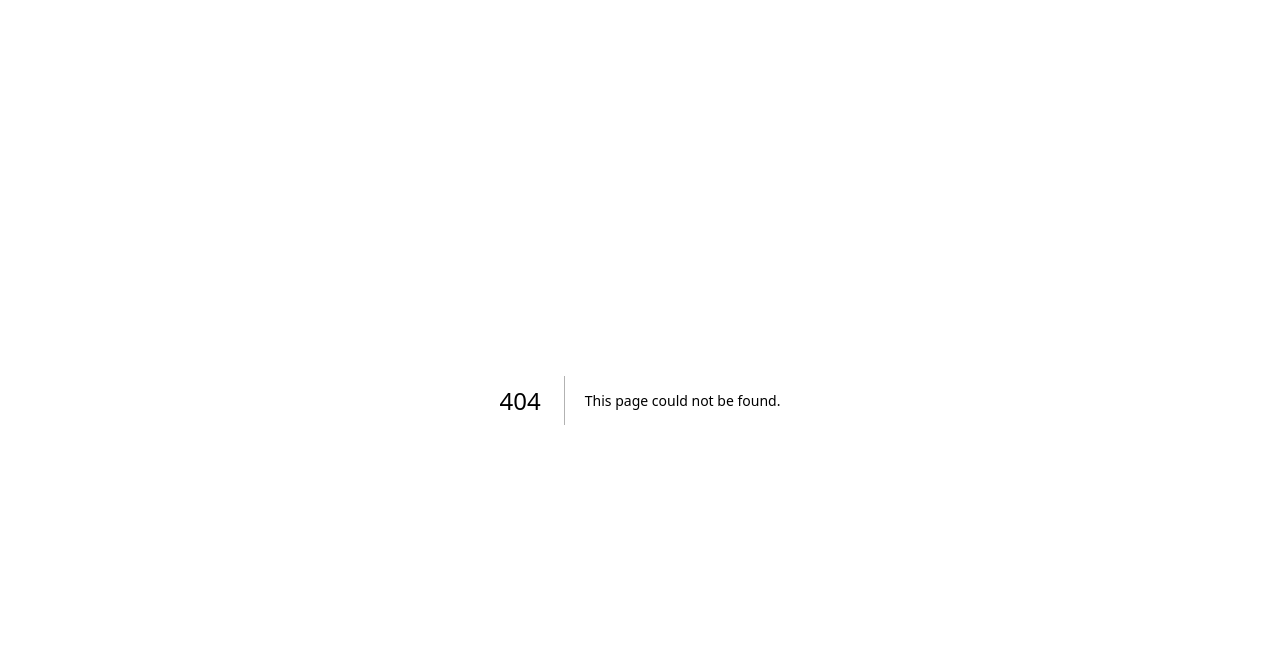
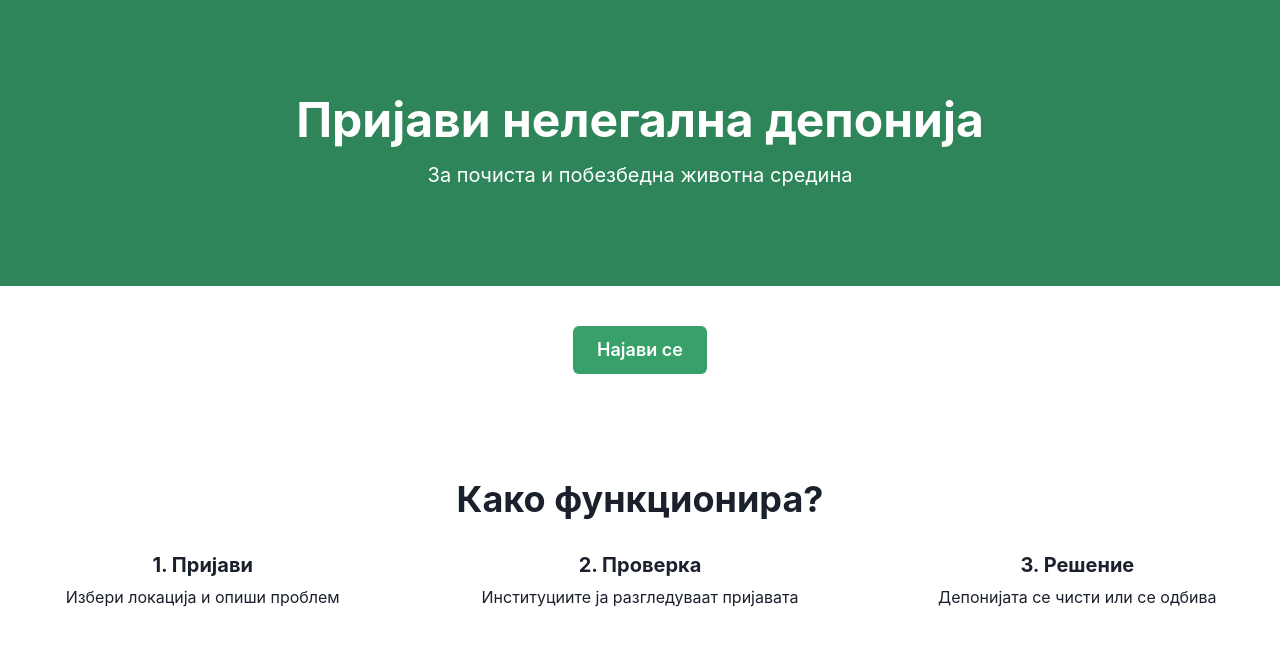
Before and after one commit to bokii2/LandfillReport, a Next.js app in the folder frontend/: page /landing in a window 1280 px wide. Before the commit this address had no page. Shown: the top 646 px of the page. Built offline with nearby package versions, Linux system fonts and the light colour scheme.

Commit message:
Landing page added

```diff
--- /dev/null
+++ b/frontend/src/app/landing/page.tsx
@@ -0,0 +1,14 @@
+import HeroSection from "@/components/landing/HeroSection";
+import HowItWorks from "@/components/landing/HowItWorks";
+import LoginButton from "@/components/landing/LoginButton";
+import { Box } from "@chakra-ui/react";
+
+export default function LandingPage() {
+  return (
+    <Box>
+      <HeroSection />
+      <LoginButton />
+      <HowItWorks />
+    </Box>
+  );
+}
--- a/frontend/src/app/page.tsx
+++ b/frontend/src/app/page.tsx
@@ -1,5 +1,5 @@
-import LandfillHomepage from "@/components/home/Home";
+import LandingPage from "./landing/page";
 
 export default function Home() {
-  return <LandfillHomepage />;
+  return <LandingPage />;
 }
--- /dev/null
+++ b/frontend/src/components/landing/HeroSection.tsx
@@ -0,0 +1,16 @@
+import { Box, Heading, Stack, Text } from "@chakra-ui/react";
+
+export default function HeroSection() {
+  return (
+    <Box bg="green.600" color="white" py={24} textAlign="center">
+      <Stack spacing={4}>
+        <Heading size="2xl">
+          Пријави нелегална депонија
+        </Heading>
+        <Text fontSize="xl">
+          За почиста и побезбедна животна средина
+        </Text>
+      </Stack>
+    </Box>
+  );
+}
--- /dev/null
+++ b/frontend/src/components/landing/HowItWorks.tsx
@@ -0,0 +1,24 @@
+import { Box, Heading, SimpleGrid, Text } from "@chakra-ui/react";
+
+const steps = [
+  { title: "1. Пријави", text: "Избери локација и опиши проблем" },
+  { title: "2. Проверка", text: "Институциите ја разгледуваат пријавата" },
+  { title: "3. Решение", text: "Депонијата се чисти или се одбива" },
+];
+
+export default function HowItWorks() {
+  return (
+    <Box py={16} textAlign="center">
+      <Heading mb={8}>Како функционира?</Heading>
+
+      <SimpleGrid columns={{ base: 1, md: 3 }} spacing={8}>
+        {steps.map((step) => (
+          <Box key={step.title}>
+            <Heading size="md">{step.title}</Heading>
+            <Text mt={2}>{step.text}</Text>
+          </Box>
+        ))}
+      </SimpleGrid>
+    </Box>
+  );
+}
--- /dev/null
+++ b/frontend/src/components/landing/LoginButton.tsx
@@ -0,0 +1,21 @@
+import { Button, Link, Stack } from "@chakra-ui/react";
+
+export default function LoginButton() {
+  return (
+    <Stack
+      direction={{ base: "column", md: "row" }}
+      spacing={4}
+      justify="center"
+      my={10}
+    >
+      <Button
+        colorScheme="green"
+        size="lg"
+        as={Link}
+        href="/login"
+      >
+        Најави се
+      </Button>
+    </Stack>
+  );
+}
--- a/frontend/src/components/map/EnhancedLocationsDisplayMap.tsx
+++ b/frontend/src/components/map/EnhancedLocationsDisplayMap.tsx
@@ -36,7 +36,6 @@ const EnhancedLocationsDisplayMap: React.FC<
   const [reportIcon, setReportIcon] = useState<L.Icon | null>(null);
   const [predictionIcon, setPredictionIcon] = useState<L.Icon | null>(null);
 
-  // eslint-disable-next-line react-hooks/exhaustive-deps
   const normalizedLocations = Array.isArray(locations)
     ? locations
     : locations
```
